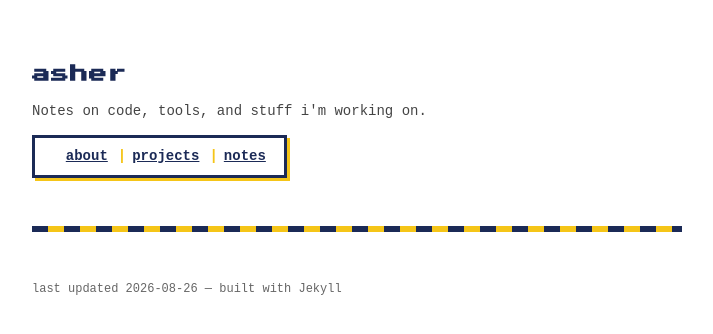
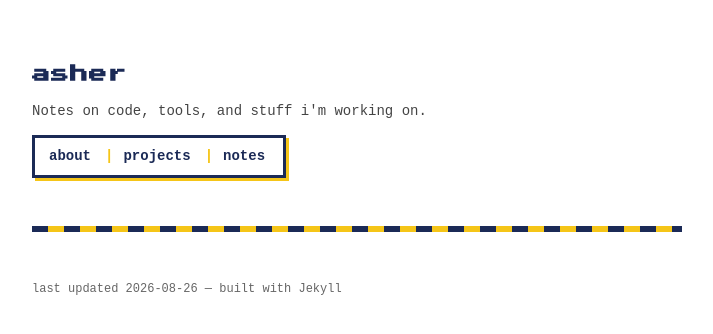
Before and after one commit to antoash/antoash.github.io, a Jekyll site: the page built from index.md, in a window 1280 px wide. Shown: the top 334 px of the page, without its empty margins (283-996 px from the left). Built offline with Jekyll 4.4.1, drawn with Linux system fonts in a browser that asks for light colours.

Commit message:
[update] nav bar cursor and formatting fix
yellow blinky in nav bar was fixed to the "about" option.
updated to appear when relevant page is open.

```diff
--- a/_layouts/default.html
+++ b/_layouts/default.html
@@ -14,7 +14,12 @@
     <h1 class="pixel-title"><a href="{{ '/' | relative_url }}" style="text-decoration:none; color:inherit;">{{ site.title }}</a></h1>
     <div class="site-tagline">{{ site.description }}</div>
     <nav class="dialogue-box">
-      <span class="cursor">&#9654;</span><a href="{{ '/about/' | relative_url }}">about</a><span class="sep">|</span><a href="{{ '/projects/' | relative_url }}">projects</a><span class="sep">|</span><a href="{{ '/notes/' | relative_url }}">notes</a>
+      {% for entry in site.data.nav %}
+        <a href="{{ entry.url | relative_url }}" {% if page.url == entry.url %}class="active"{% endif %}>
+          {% if page.url == entry.url %}<span class="cursor">&#9654;</span>{% endif %}{{ entry.label }}
+        </a>
+        {% unless forloop.last %}<span class="sep">|</span> {% endunless %}
+      {% endfor %}
     </nav>
     <hr>
   </header>
--- a/assets/style.css
+++ b/assets/style.css
@@ -17,7 +17,11 @@ h1, h2, h3 {
 h1 { font-size: 28px; }
 h2 { font-size: 22px; margin-top: 2.2em; }
 
-a { color: #1B2A56; }
+/* Hyper-links */
+a {
+  color: #1B2A56;
+  text-decoration: none;
+}
 a:visited { color: #8A2E22; }
 a:hover { background: #F5C518; color: #111111; }
 
@@ -26,7 +30,14 @@ nav {
   font-size: 14px;
   margin-bottom: 10px;
 }
-nav a { margin-right: 4px; color: #1B2A56; font-weight: bold; }
+nav a { /* Only applies to <a> inside <nav> */
+  display: inline-flex;
+  align-items: center;
+  white-space: nowrap;
+  margin-right: 4px;
+  color: #1B2A56;
+  font-weight: bold;
+}
 nav .sep { color: #F5C518; margin: 0 6px; font-weight: bold; }
 
 .site-header {
@@ -169,7 +180,9 @@ th {
 }
 
 .dialogue-box {
-  display: inline-block;
+  display: inline-flex;
+  align-items: center;
+  gap: 4px;
   background: #FFFFFF;
   border: 3px solid #1B2A56;
   border-radius: 0;
@@ -177,11 +190,19 @@ th {
   padding: 8px 14px;
   margin: 12px 0;
 }
+
 .dialogue-box .cursor {
   color: #F5C518;
   margin-right: 6px;
+  display: none;  /* Hide cursor by default */
+}
+
+/* Active link */
+.dialogue-box a.active .cursor {
+  display: inline;
   animation: cursor-blink 1s steps(1) infinite;
 }
+
 @keyframes cursor-blink {
   50% { opacity: 0; }
 }
```
Also changed, not shown: _data/nav.yml (added, +8 -0 lines), 1 other file.
